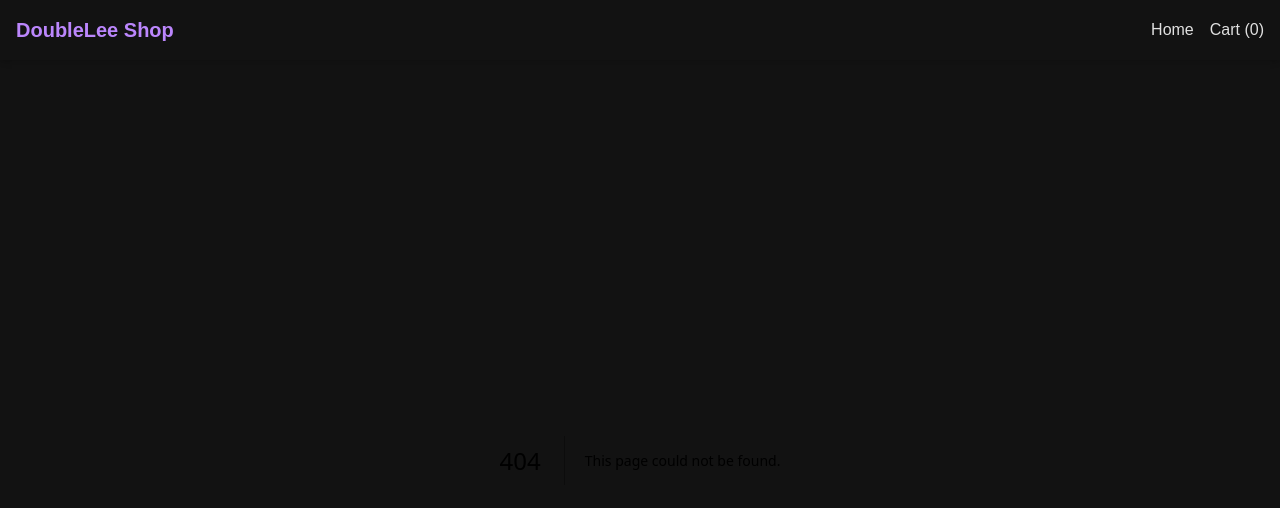
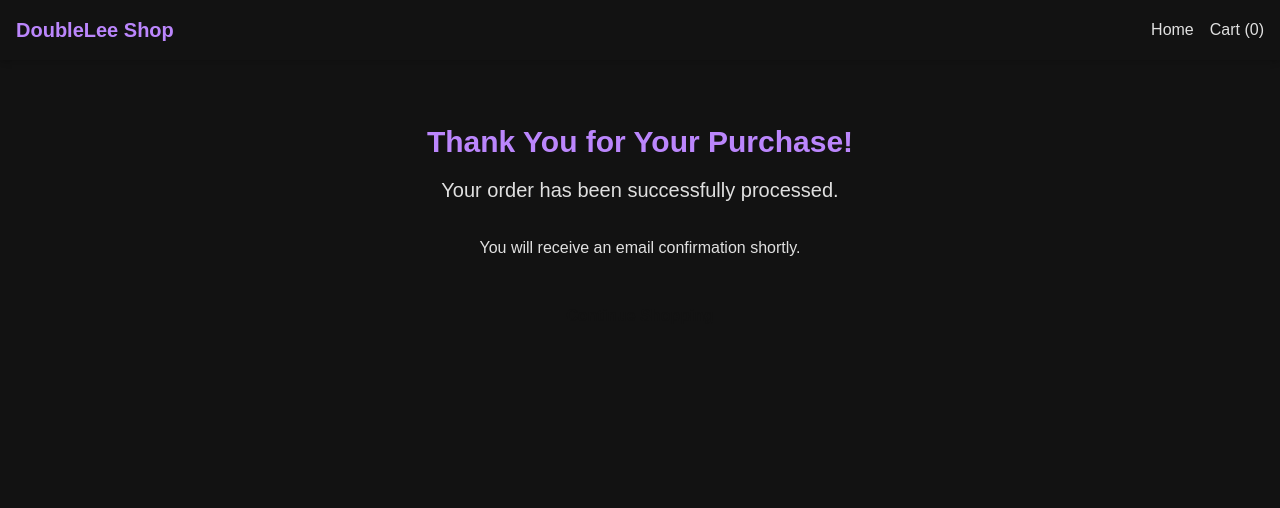
Before and after one commit to joetechgeek/doublelee, a Next.js app: page /success in a window 1280 px wide. Before the commit this address had no page. Shown: the top 508 px of the page. Built offline with nearby package versions, Linux system fonts and the light colour scheme.

Commit message:
success page

```diff
--- /dev/null
+++ b/app/success/page.tsx
@@ -0,0 +1,21 @@
+import Link from 'next/link';
+
+export default function SuccessPage() {
+  return (
+    <div className="container mx-auto px-4 py-16 text-center">
+      <h1 className="text-3xl font-bold text-primary mb-4">Thank You for Your Purchase!</h1>
+      <p className="text-xl text-foreground mb-8">
+        Your order has been successfully processed.
+      </p>
+      <p className="text-foreground mb-8">
+        You will receive an email confirmation shortly.
+      </p>
+      <Link
+        href="/"
+        className="inline-block bg-secondary text-background px-6 py-3 rounded-lg font-semibold hover:bg-opacity-80 transition-colors duration-200"
+      >
+        Continue Shopping
+      </Link>
+    </div>
+  );
+}
```
